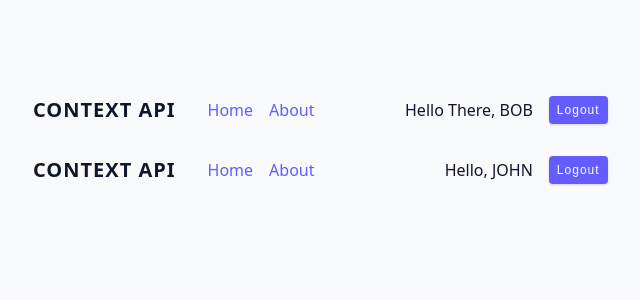
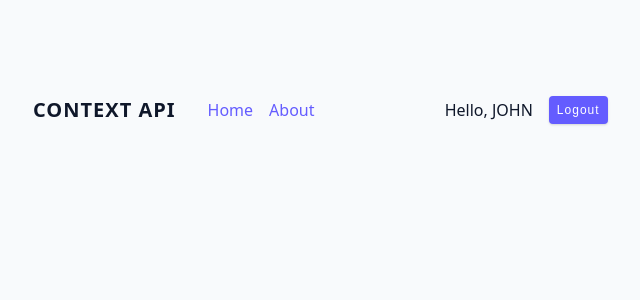
Before and after one commit to yorkyorkex/03-advanced-react, a React (Vite) app: page / in a window 1280 px wide. Shown: the top 300 px of the page, without its empty margins (63-703 px from the left). Built offline with nearby package versions, Linux system fonts and the light colour scheme.

Commit message:
Update App component to replace Final import with useReducer starter example

```diff
--- a/src/App.jsx
+++ b/src/App.jsx
@@ -17,12 +17,11 @@
 /* import Starter from './tutorial/04-forms/starter/02-multiple-inputs' */
 import Starter from './tutorial/09-context-api/starter/Navbar'
 /* import Starter from './tutorial/05-leverage-javascript/starter/03-advanced-objects' */
-import Final from './tutorial/09-context-api/final/context/Navbar'
+import Final from './tutorial/10-useReducer/starter/01-useReducer'
 
 function App() {
   return (
     <div className="container">
-      <Final />
       <Starter />
     </div>
   )
```
